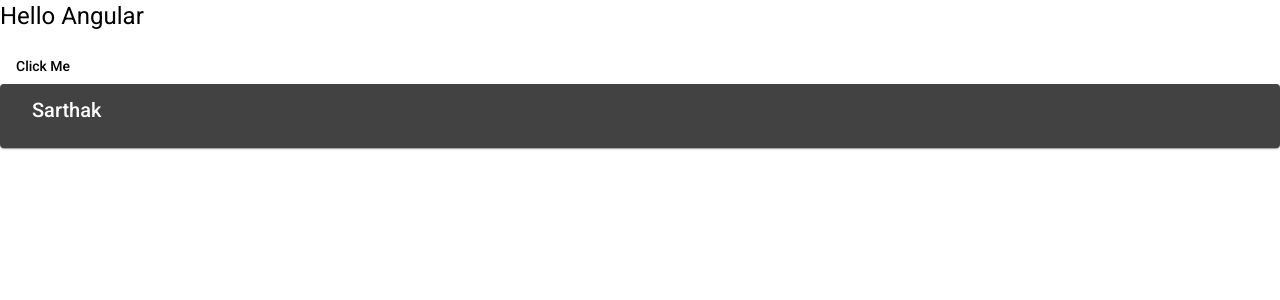
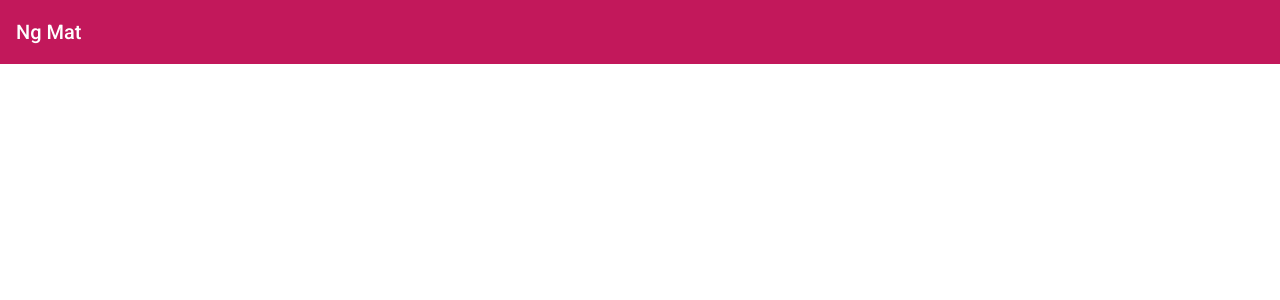
Before and after one commit to bitfumes/angular-material-2022, an Angular app: page / in a window 1280 px wide. Shown: the top 300 px of the page. Built offline with nearby package versions, Linux system fonts and the light colour scheme.

Commit message:
06 Angular Material - Toolbar

```diff
--- a/src/app/app.component.html
+++ b/src/app/app.component.html
@@ -1,9 +1,3 @@
-<h1>Hello Angular </h1>
-
-<button mat-button>Click Me</button>
-
-<mat-card>
-    <mat-card-header>
-        <mat-card-title>Sarthak</mat-card-title>
-    </mat-card-header>
-</mat-card>
+<mat-toolbar color="primary">
+    Ng Mat
+</mat-toolbar>
--- a/src/app/material-design/material-design.module.ts
+++ b/src/app/material-design/material-design.module.ts
@@ -3,10 +3,10 @@ import { NgModule } from '@angular/core';
 
 import { MatButtonModule } from '@angular/material/button';
 import { MatCardModule } from '@angular/material/card';
-
+import { MatToolbarModule } from '@angular/material/toolbar';
 @NgModule({
   declarations: [],
   imports: [CommonModule],
-  exports: [MatButtonModule, MatCardModule],
+  exports: [MatButtonModule, MatCardModule, MatToolbarModule],
 })
 export class MaterialDesignModule {}
```
